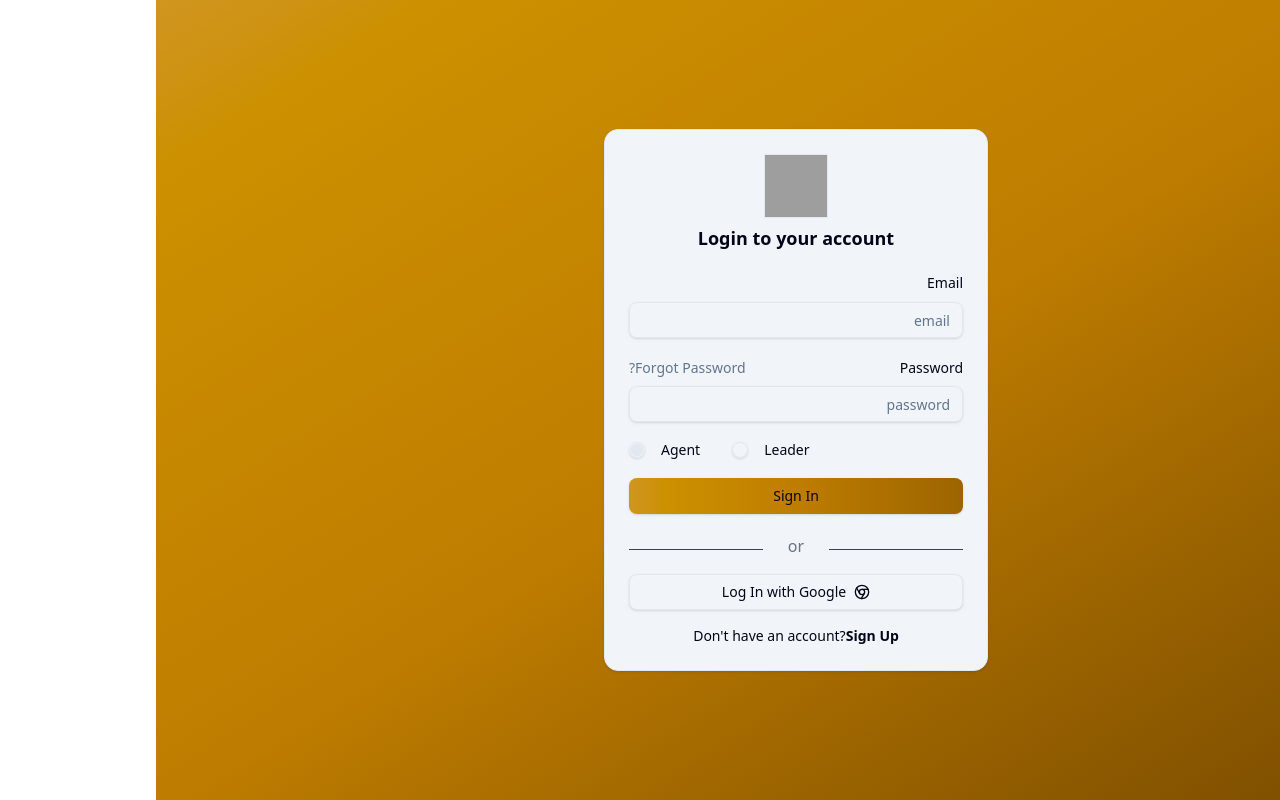
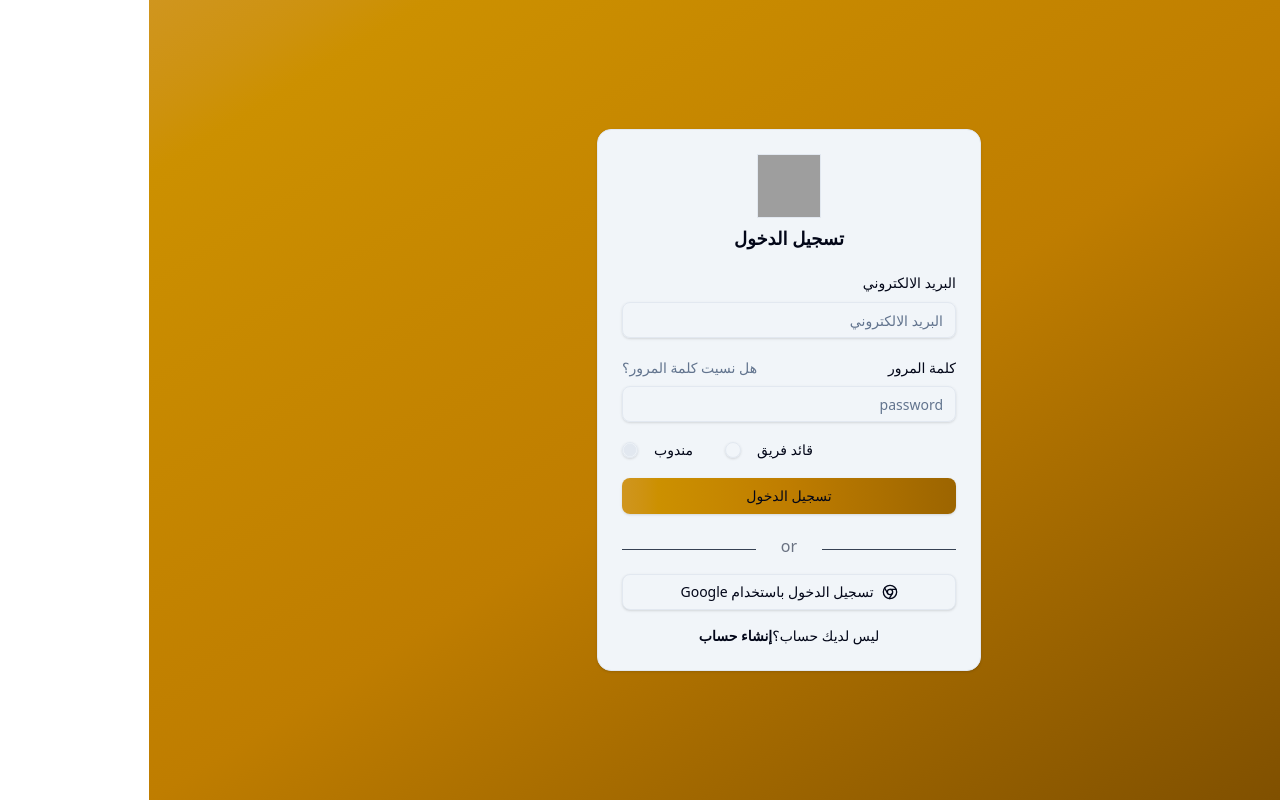
Before and after one commit to ahmed11fawzy/agent-sys, a React (Vite) app: page /signin in a window 1280 px wide. Built offline with nearby package versions, Linux system fonts and the light colour scheme; grey boxes are pictures that could not be loaded.

Commit message:
make sign in form support RTL with arabic lang

```diff
--- a/src/components/sign-in-form/sign-in.tsx
+++ b/src/components/sign-in-form/sign-in.tsx
@@ -16,8 +16,11 @@ import { Chromium } from "lucide-react";
 import { Link, useNavigate } from "react-router-dom";
 import { RadioGroup, RadioGroupItem } from "../ui/radio-group";
 import { Label } from "../ui/label";
+import { useTranslation } from "react-i18next";
 
 export const SignInForm = () => {
+  const { t } = useTranslation();
+
   const navigate = useNavigate();
   // 1. Define your form.
   const form = useForm<z.infer<typeof signinSchema>>({
@@ -48,9 +51,9 @@ export const SignInForm = () => {
           name="email"
           render={({ field }) => (
             <FormItem>
-              <FormLabel className="mb-3 block">Email</FormLabel>
+              <FormLabel className="mb-3 block">{t("Email")}</FormLabel>
               <FormControl>
-                <Input placeholder="email" {...field} />
+                <Input placeholder={t("Email")} {...field} />
               </FormControl>
 
               <FormMessage />
@@ -63,14 +66,14 @@ export const SignInForm = () => {
           render={({ field }) => (
             <FormItem>
               <div className="flex items-center justify-between">
-                <FormLabel>Password</FormLabel>
+                <FormLabel>{t("Password")}</FormLabel>
                 <a href="#" className="text-sm text-muted-foreground">
-                  Forgot Password?
+                  {t("Forgot Password ?")}
                 </a>
               </div>
 
               <FormControl>
-                <Input placeholder="password" type="password" {...field} />
+                <Input placeholder={t("password")} type="password" {...field} />
               </FormControl>
               <FormMessage />
             </FormItem>
@@ -86,7 +89,7 @@ export const SignInForm = () => {
                   defaultValue="agent"
                   value={field.value}
                   onValueChange={field.onChange}
-                  className="flex gap-8"
+                  className="flex gap-8 "
                 >
                   <div className="flex items-center space-x-2 gap-2">
                     <RadioGroupItem
@@ -94,7 +97,7 @@ export const SignInForm = () => {
                       id="option-one"
                       className="fill-accent"
                     />
-                    <Label htmlFor="option-one">Agent</Label>
+                    <Label htmlFor="option-one">{t("Agent")}</Label>
                   </div>
                   <div className="flex items-center space-x-2 gap-2">
                     <RadioGroupItem
@@ -102,7 +105,7 @@ export const SignInForm = () => {
                       id="option-two"
                       className="fill-accent"
                     />
-                    <Label htmlFor="option-two">Leader</Label>
+                    <Label htmlFor="option-two">{t("Leader")}</Label>
                   </div>
                 </RadioGroup>
               </FormControl>
@@ -111,7 +114,7 @@ export const SignInForm = () => {
           )}
         />
         <Button type="submit" variant="primary" className="w-full">
-          Sign In
+          {t("Sign In")}
         </Button>
         <div className="flex flex-col gap-4">
           <div className="">
@@ -136,12 +139,12 @@ export const SignInForm = () => {
             type="button"
           >
             <Chromium />
-            Log In with Google
+            {t("Log In with Google")}
           </Button>
           <p className="text-center text-sm font-light">
-            Don't have an account?
+            {t("Don't have an account?")}
             <Link to="/signup" className=" text-md font-semibold">
-              Sign Up
+              {t("Sign Up")}
             </Link>
           </p>
         </div>
--- a/src/i18n/locales/ar.json
+++ b/src/i18n/locales/ar.json
@@ -1,10 +1,10 @@
 {
   "welcome_back": "مرحباً،بعودتك",
-  "Login to your account": "تسجيل الدخول إلى حسابك",
+  "Login to your account": "تسجيل الدخول ",
   "Sign In": "تسجيل الدخول",
   "Email": "البريد الالكتروني",
   "Password": "كلمة المرور",
-  "Forgot Password": "نسيت كلمة المرور",
+  "Forgot Password ?": "هل نسيت كلمة المرور؟",
   "Don't have an account?": "ليس لديك حساب؟",
   "Sign Up": "إنشاء حساب ",
   "or": "أو",
@@ -24,5 +24,7 @@
   "Calendar": "التقويم",
   "Search": "بحث",
   "alballd": "البلد",
-  "agent": "مندوب"
+  "Agent": "مندوب",
+  "Leader": "قائد فريق",
+  "Agents": "المناديب"
 }
--- a/src/i18n/locales/en.json
+++ b/src/i18n/locales/en.json
@@ -4,7 +4,7 @@
   "Sign In": "Sign In",
   "Email": "Email",
   "Password": "Password",
-  "Forgot Password": "Forgot Password",
+  "Forgot Password ?": "Forgot Password ?",
   "Don't have an account?": "Don't have an account?",
   "Sign Up": "Sign Up",
   "Dashboard": "Dashboard",
@@ -22,5 +22,7 @@
   "Calendar": "Calendar",
   "Search": "Search",
   "alballd": "Al Balad",
-  "agent": "Agent"
+  "Agent": "Agent",
+  "Leader": "Leader",
+  "Agents": "Agents"
 }
--- a/src/pages/Auth/signin.tsx
+++ b/src/pages/Auth/signin.tsx
@@ -7,9 +7,11 @@ import {
   CardTitle,
 } from "@/components/ui/card";
 import { useAppSelector } from "@/store";
+import { useTranslation } from "react-i18next";
 
 const Signin = () => {
   const { theme } = useAppSelector((state) => state.settings);
+  const { t } = useTranslation();
   return (
     <div
       className={
@@ -34,7 +36,7 @@ const Signin = () => {
             />
           </CardTitle>
           <CardDescription className="text-center text-lg font-bold text-dark ">
-            Login to your account
+            {t("Login to your account")}
           </CardDescription>
         </CardHeader>
         <CardContent>
```
